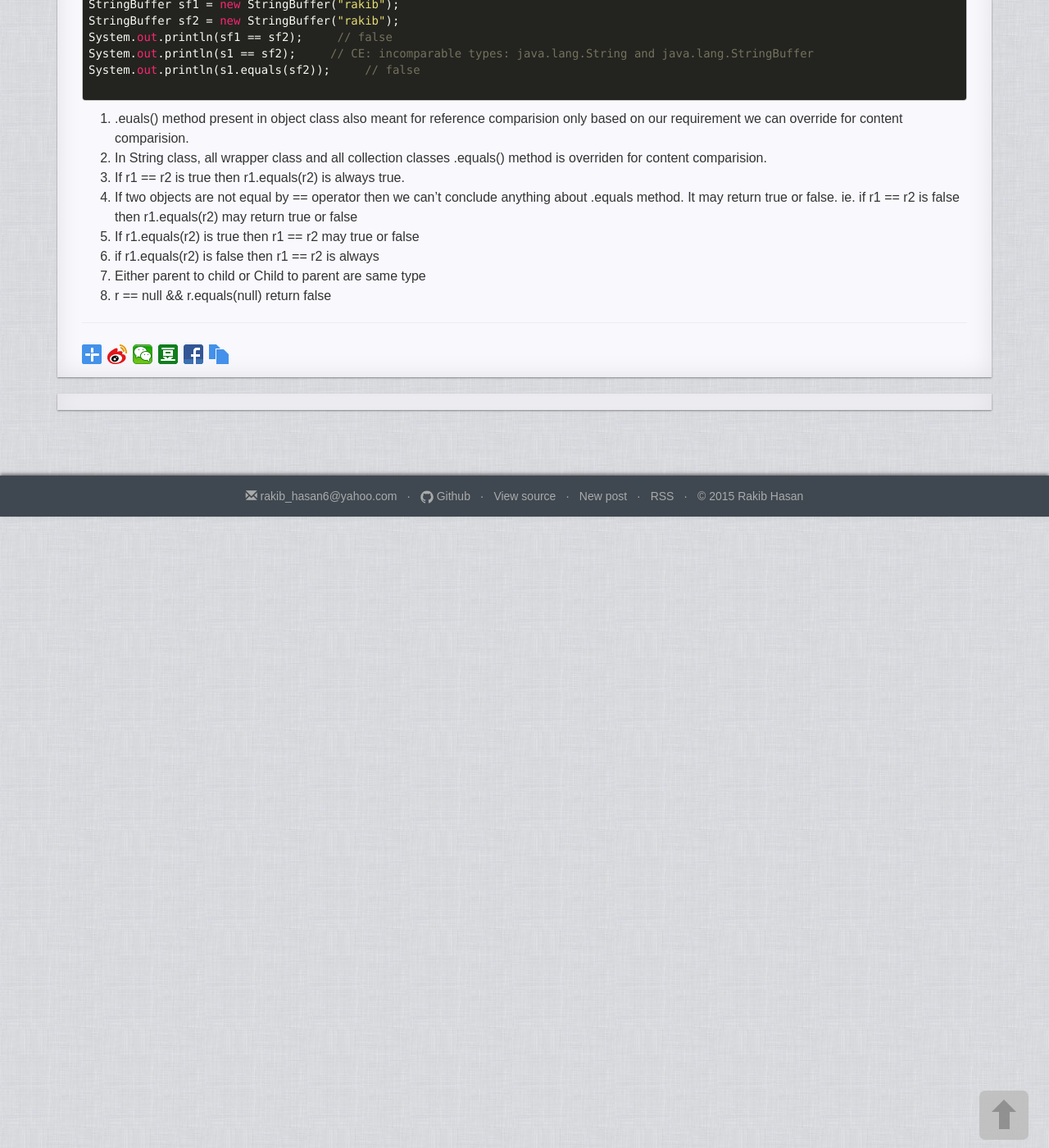
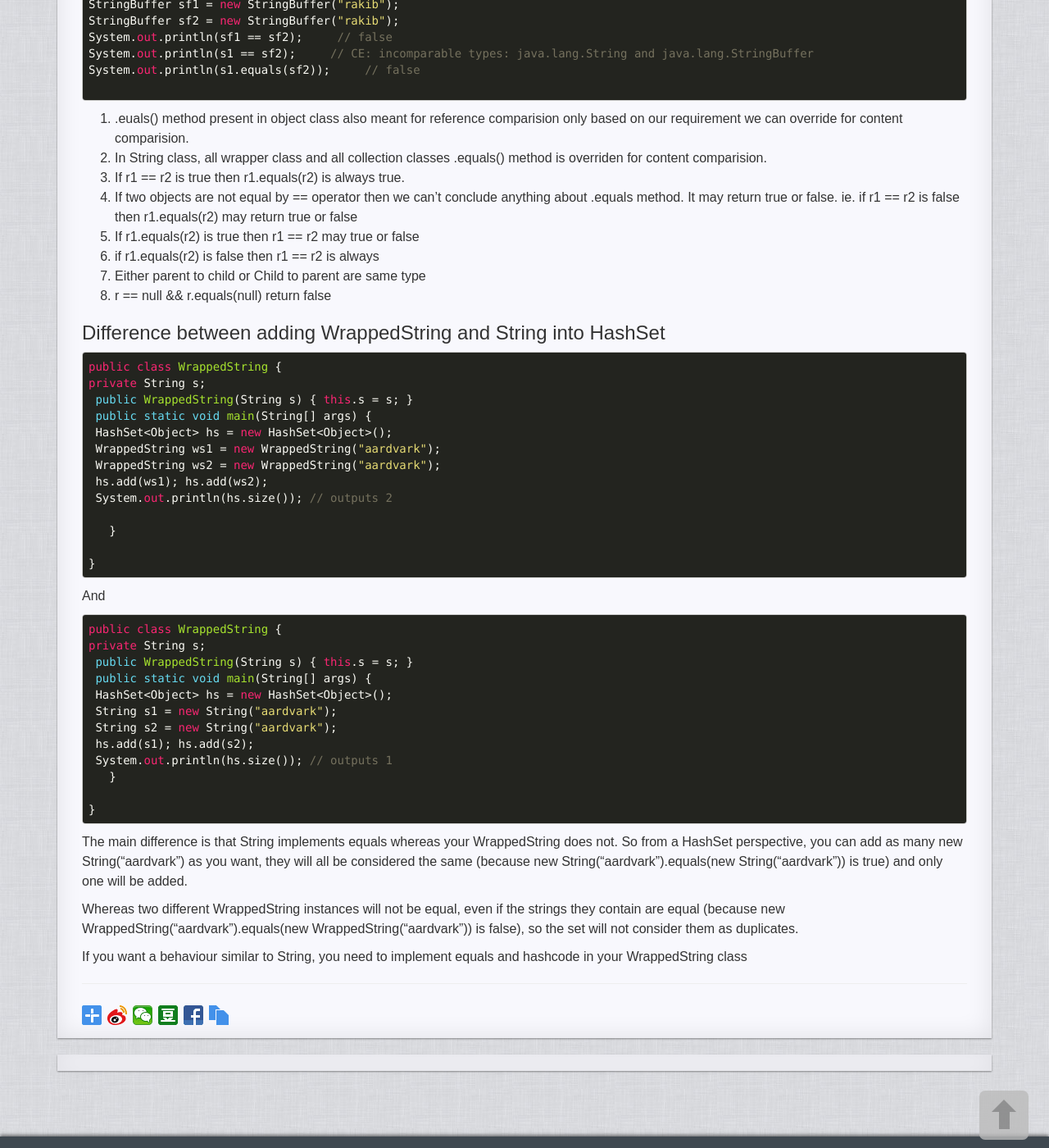
Before and after one commit to rakib09/rakib09.github.io, a Jekyll site: the page built from _posts/java/2018-02-01-deffierence.md, in a window 1280 px wide and 1400 px high, scrolled down 487 px. Shown: the whole window at 82% size. Built offline with Jekyll 4.4.1, drawn with Linux system fonts in a browser that asks for light colours; comment, search, counter and statistics services are not loaded.

Commit message:
Added difference between WrappedString vs String

````diff
--- a/_posts/java/2018-02-01-deffierence.md
+++ b/_posts/java/2018-02-01-deffierence.md
@@ -36,3 +36,44 @@ System.out.println(s1.equals(sf2));     // false
 6. if r1.equals(r2) is false then r1 == r2 is always
 7. Either parent to child or Child to parent are same type
 8. r == null && r.equals(null) return false
+
+### Difference between adding WrappedString and String into HashSet
+
+```
+public class WrappedString {
+private String s;
+ public WrappedString(String s) { this.s = s; }
+ public static void main(String[] args) {
+ HashSet<Object> hs = new HashSet<Object>();
+ WrappedString ws1 = new WrappedString("aardvark");
+ WrappedString ws2 = new WrappedString("aardvark");
+ hs.add(ws1); hs.add(ws2);
+ System.out.println(hs.size()); // outputs 2
+
+   }
+
+}
+```
+
+And
+
+```
+public class WrappedString {
+private String s;
+ public WrappedString(String s) { this.s = s; }
+ public static void main(String[] args) {
+ HashSet<Object> hs = new HashSet<Object>();
+ String s1 = new String("aardvark");
+ String s2 = new String("aardvark");
+ hs.add(s1); hs.add(s2);
+ System.out.println(hs.size()); // outputs 1
+   }
+
+}
+```
+
+The main difference is that String implements equals whereas your WrappedString does not. So from a HashSet perspective, you can add as many new String("aardvark") as you want, they will all be considered the same (because new String("aardvark").equals(new String("aardvark")) is true) and only one will be added.
+
+Whereas two different WrappedString instances will not be equal, even if the strings they contain are equal (because new WrappedString("aardvark").equals(new WrappedString("aardvark")) is false), so the set will not consider them as duplicates.
+
+If you want a behaviour similar to String, you need to implement equals and hashcode in your WrappedString class
````
Also changed, not shown: 2 other files.
